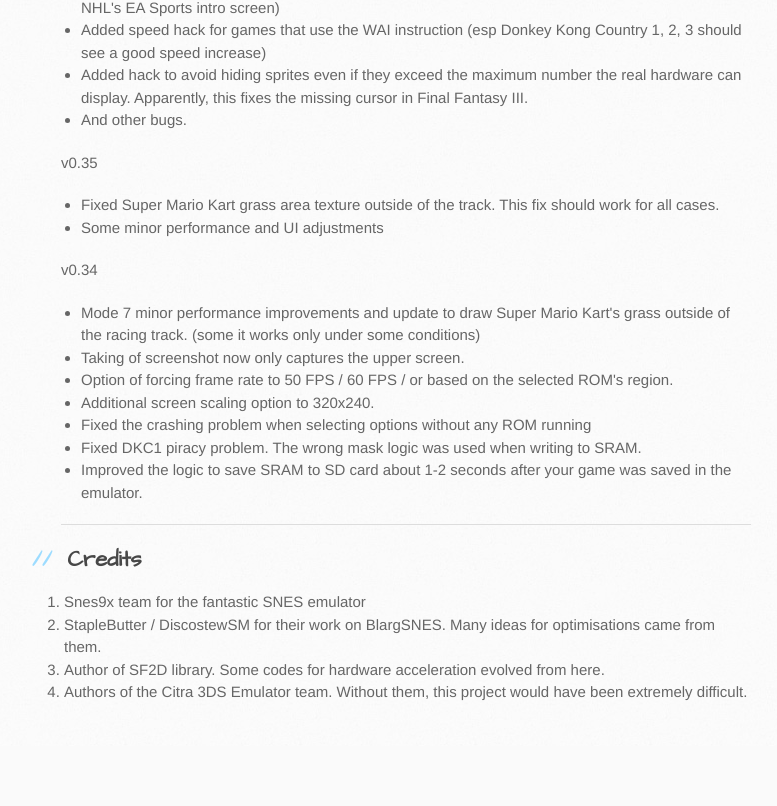
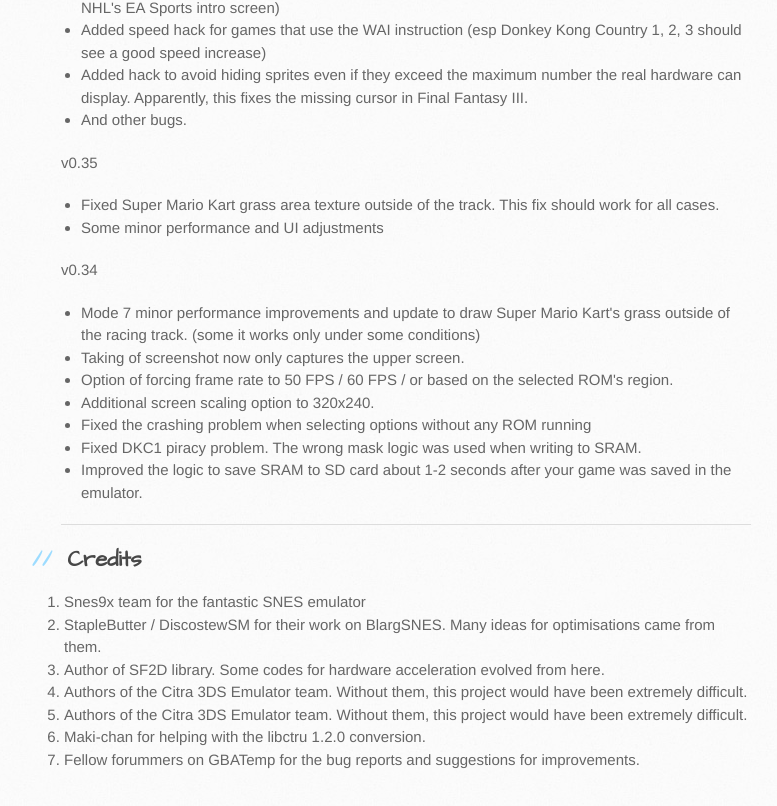
Before and after one commit to bubble2k16/snes9x_3ds, a plain HTML site: page index.html in a window 1280 px wide. Shown: the part 7983-8789 px from the top of the page, without its empty margins (109-886 px from the left). Before the commit the page ends 8729 px from the top, so only its background shows below. Drawn offline with Linux system fonts and the light colour scheme.

Commit message:
- Updated index.html

```diff
--- a/index.html
+++ b/index.html
@@ -346,6 +346,9 @@ This fix should work for all cases.</li>
 <li>StapleButter / DiscostewSM for their work on BlargSNES. Many ideas for optimisations came from them.</li>
 <li>Author of SF2D library. Some codes for hardware acceleration evolved from here.</li>
 <li>Authors of the Citra 3DS Emulator team. Without them, this project would have been extremely difficult.</li>
+<li>Authors of the Citra 3DS Emulator team. Without them, this project would have been extremely difficult.</li>
+<li>Maki-chan for helping with the libctru 1.2.0 conversion.</li>
+<li>Fellow forummers on GBATemp for the bug reports and suggestions for improvements.</li>
 </ol>
         </section>
 
```
